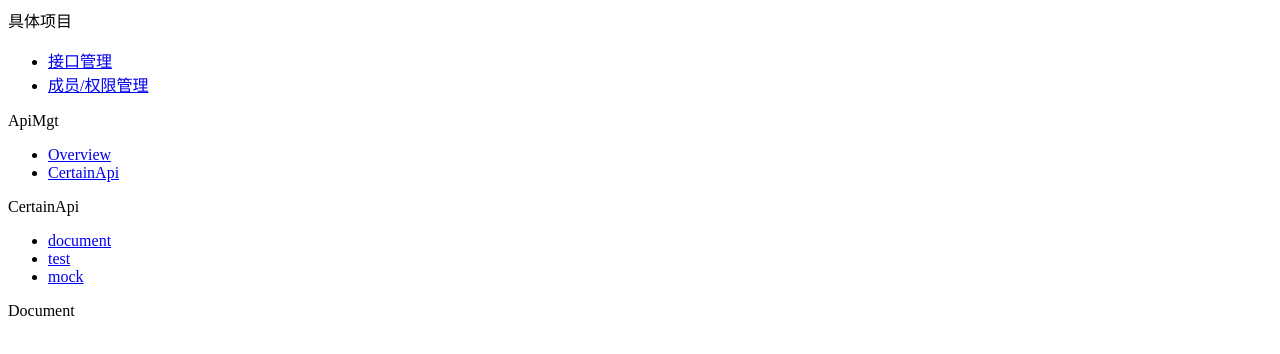
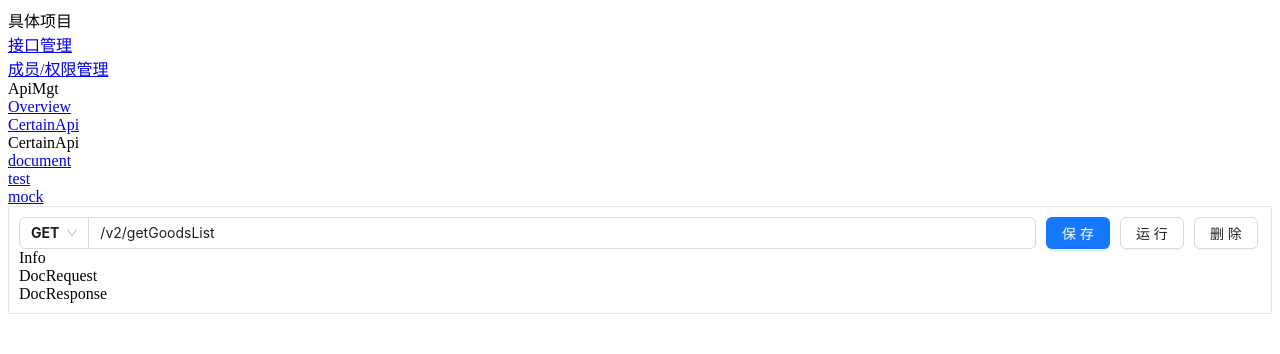
Before and after one commit to ApiKnight/ApiKnight, a React (Vite) app: page /project/apiMgt/certainApi/document in a window 1280 px wide. Shown: the top 354 px of the page. Built offline with nearby package versions, Linux system fonts and the light colour scheme.

Commit message:
add: 搭建文档部分基本结构

```diff
--- /dev/null
+++ b/src/pages/project/apiMgt/certainApi/document/c-pages/doc-info/index.less
@@ -0,0 +1,2 @@
+.doc-info {
+}
--- /dev/null
+++ b/src/pages/project/apiMgt/certainApi/document/c-pages/doc-info/index.tsx
@@ -0,0 +1,8 @@
+import React, { memo } from "react";
+import "./index.less";
+
+const DocInfo: React.FunctionComponent = memo(() => {
+  return <div className="doc-info">Info</div>;
+});
+
+export default DocInfo;
--- /dev/null
+++ b/src/pages/project/apiMgt/certainApi/document/c-pages/doc-operator/index.less
@@ -0,0 +1,54 @@
+.doc-operator {
+  display: flex;
+  .left-info {
+    flex: 1;
+
+    // 选中的样式
+    .ant-select-selection-item {
+      font-weight: 700;
+    }
+
+    .color-get {
+      .ant-select-selection-item {
+        color: #49aa19;
+      }
+    }
+
+    .color-post {
+      .ant-select-selection-item {
+        color: #d87a16;
+      }
+    }
+  }
+
+  .right-warp {
+    width: 225px;
+    display: flex;
+    .btn {
+      margin-left: 10px;
+    }
+  }
+}
+
+.method-select {
+  padding: 3px;
+  .method-item {
+    padding-left: 5px;
+    font-weight: 700;
+    height: 30px;
+    line-height: 30px;
+    font-size: 16px;
+    border-radius: 5px;
+    transition: all 250ms ease;
+    &:hover {
+      background-color: rgba(0, 0, 0, 0.05);
+      cursor: pointer;
+    }
+  }
+}
+
+ul {
+  list-style: none;
+  padding: 0;
+  margin: 0;
+}
--- /dev/null
+++ b/src/pages/project/apiMgt/certainApi/document/c-pages/doc-operator/index.tsx
@@ -0,0 +1,89 @@
+import React, { memo, useState, useRef } from "react";
+import { Button, Input, Select, Space } from "antd";
+import "./index.less";
+
+type Method = "GET" | "POST" | "PUT" | "DELETE" | "OPTIONS" | "HEAD" | "PATCH";
+type ReqOptType = { label: string; value: Method; color: string };
+
+// const colors: string[] = [
+//   "#49AA19",
+//   "#D87A16",
+//   "#176DDC",
+//   "#D84A1E",
+//   "#176DDC",
+//   "#176DDC",
+//   "#CF2F86",
+// ];
+const methodOptions: ReqOptType[] = [
+  { label: "GET", value: "GET", color: "#49AA19" },
+  { label: "POST", value: "POST", color: "#D87A16" },
+  { label: "PUT", value: "PUT", color: "#176DDC" },
+  { label: "DELETE", value: "DELETE", color: "#D84A1E" },
+  { label: "OPTIONS", value: "OPTIONS", color: "#176DDC" },
+  { label: "HEAD", value: "HEAD", color: "#176DDC" },
+  { label: "PATCH", value: "PATCH", color: "#CF2F86" },
+];
+
+const DocOperator: React.FunctionComponent = memo(() => {
+  const [method, setMethod] = useState(methodOptions[0]);
+  const [selectVisible, setSelectVisible] = useState(false);
+  const selectRef = useRef(null);
+
+  // 手动渲染请求方式下拉列表
+  function getDropDownEle(): React.ReactElement {
+    return (
+      <ul className="method-select">
+        {methodOptions.map((item, index) => (
+          <li
+            className="method-item"
+            style={{ color: item.color }}
+            onClick={() => methodChooseHandle(item)}
+            key={index}
+          >
+            {item.label}
+          </li>
+        ))}
+      </ul>
+    );
+  }
+
+  // 选择请求方式点击事件
+  function methodChooseHandle(req: ReqOptType): void {
+    console.log(req);
+    setSelectVisible(false);
+    setMethod(req);
+    console.log(selectRef.current);
+  }
+
+  return (
+    <div className="doc-operator">
+      <div className="left-info">
+        <Space.Compact block>
+          <Select
+            ref={selectRef}
+            open={selectVisible}
+            onDropdownVisibleChange={(visible) => setSelectVisible(visible)}
+            // options={methodOptions}
+            optionLabelProp="value"
+            defaultValue={method}
+            value={method}
+            options={methodOptions}
+            popupMatchSelectWidth={100}
+            dropdownRender={getDropDownEle}
+            onSelect={(e) => console.log(e)}
+          />
+          <Input defaultValue="/v2/getGoodsList" />
+        </Space.Compact>
+      </div>
+      <div className="right-warp">
+        <Button className="btn" type="primary">
+          保存
+        </Button>
+        <Button className="btn">运行</Button>
+        <Button className="btn">删除</Button>
+      </div>
+    </div>
+  );
+});
+
+export default DocOperator;
--- /dev/null
+++ b/src/pages/project/apiMgt/certainApi/document/c-pages/doc-request/index.tsx
@@ -0,0 +1,7 @@
+import React, { memo } from "react";
+
+const DocRequest: React.FunctionComponent = memo(() => {
+  return <div>DocRequest</div>;
+});
+
+export default DocRequest;
--- /dev/null
+++ b/src/pages/project/apiMgt/certainApi/document/c-pages/doc-response/index.tsx
@@ -0,0 +1,7 @@
+import React, { memo } from "react";
+
+const DocResponse: React.FunctionComponent = memo(() => {
+  return <div>DocResponse</div>;
+});
+
+export default DocResponse;
--- a/src/pages/project/apiMgt/certainApi/document/index.less
+++ b/src/pages/project/apiMgt/certainApi/document/index.less
@@ -0,0 +1,6 @@
+.document-page {
+  border: 1px solid #e8e8e8;
+  padding: 10px;
+
+  @primaryColor: #9373ee;
+}
--- a/src/pages/project/apiMgt/certainApi/document/index.tsx
+++ b/src/pages/project/apiMgt/certainApi/document/index.tsx
@@ -1,14 +1,19 @@
-import React from 'react'
-import './index.less'
+import React, { memo } from "react";
+import "./index.less";
+import DocOperator from "./c-pages/doc-operator";
+import DocInfo from "./c-pages/doc-info";
+import DocRequest from "./c-pages/doc-request";
+import DocResponse from "./c-pages/doc-response";
 
-const Document: React.FunctionComponent = () => {
-    return (
-        <>
-            <div>
-                Document
-            </div>
-        </>
-    )
-}
+const Document: React.FunctionComponent = memo(() => {
+  return (
+    <div className="document-page">
+      <DocOperator />
+      <DocInfo />
+      <DocRequest />
+      <DocResponse />
+    </div>
+  );
+});
 
-export default Document
+export default Document;
```
Also changed, not shown: src/pages/project/apiMgt/certainApi/document/c-pages/doc-request/index.less (added), src/pages/project/apiMgt/certainApi/document/c-pages/doc-response/index.less (added).
